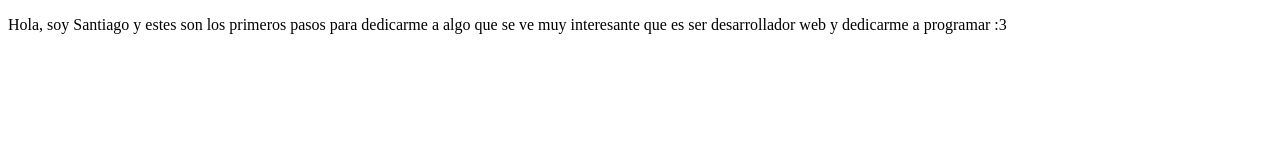
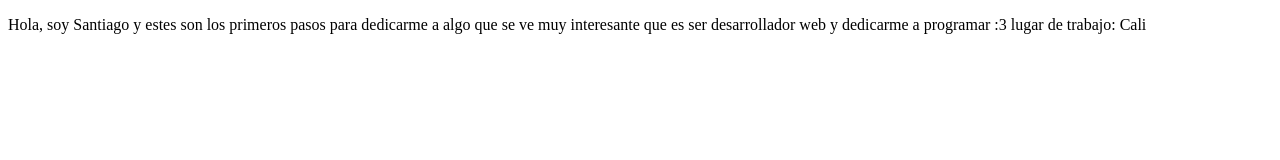
Before and after one commit to santenana/ProyectoDemo, a plain HTML site: page index.html in a window 1280 px wide. Drawn offline with Linux system fonts and the light colour scheme.

Commit message:
se agrago ciudad

```diff
--- a/index.html
+++ b/index.html
@@ -11,7 +11,7 @@
         Hola, soy Santiago y estes son los primeros pasos
         para dedicarme a algo que se ve muy interesante que es
         ser desarrollador web y dedicarme a programar :3
-
+        lugar de trabajo: Cali
     </p>
 </body>
 </html>
```
